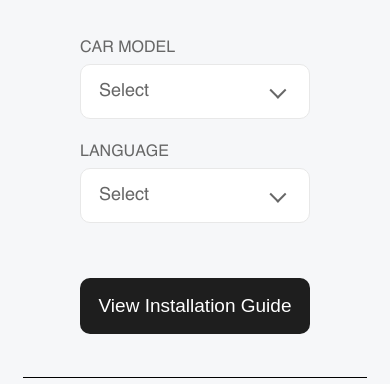
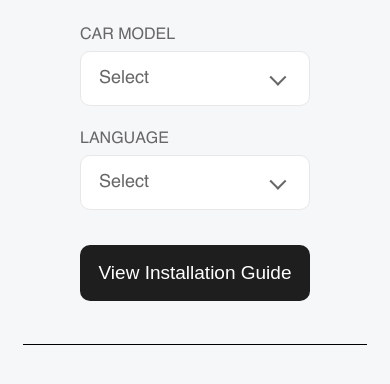
Before and after one commit to Jubaear-islam-Fahim/blackmount, a plain HTML site: page index.html in a window 390 px wide. Shown: the part 194-578 px from the top of the page. Drawn offline with Linux system fonts and the light colour scheme.

```diff
--- a/operation.js
+++ b/operation.js
@@ -10,7 +10,6 @@ let langVal = "Select"
 
 const onChangeCarName = () => {
     carVal = carModelSelect.value
-    console.log(carVal)
 }
 /* carModelSelect.addEventListener('change', () => {
     carVal = carModelSelect.value
--- a/style.css
+++ b/style.css
@@ -210,6 +210,9 @@ form .select-box label {
     .nice-select .list {
         border-radius: 10px;
     }
+    .submit-btn {
+        padding-top: 10px;
+    }
 
 }
 
@@ -245,7 +248,7 @@ form .select-box label {
     .blackmount-content form {
         max-width: 250px;
         gap: 25px;
-        padding: 43px 0;
+        padding: 30px 0 43px
     }
 
     .question-content address {
```
